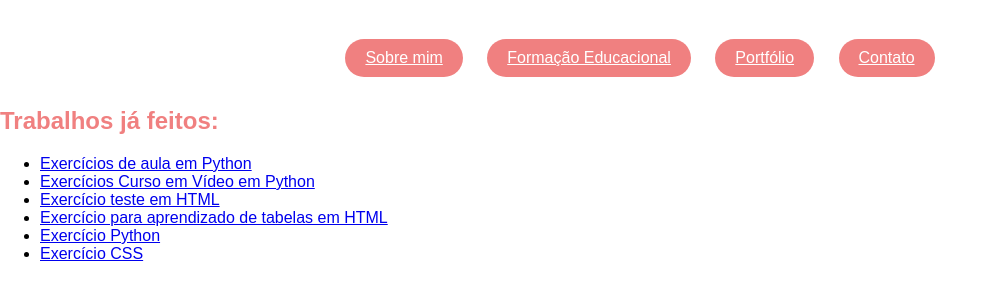
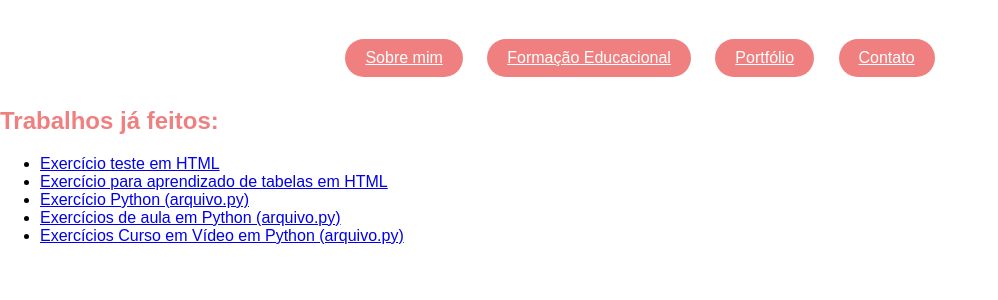
Before and after one commit to loey-y/gabrielathaisboff, a plain HTML site: page portfolio.html in a window 1280 px wide. Shown: the part 78-378 px from the top of the page, without its empty margins (0-998 px from the left). Drawn offline with Linux system fonts and the light colour scheme.

Commit message:
Update portfolio.html

```diff
--- a/portfolio.html
+++ b/portfolio.html
@@ -57,12 +57,11 @@
     </div>
     <h2>Trabalhos já feitos:</h2>
     <ul>
-        <li> <a href="exercicios_de_aula.py"> Exercícios de aula em Python</a> </li>
-        <li> <a href="exerciciospython01.py"> Exercícios Curso em Vídeo em Python</a> </li>
         <li> <a href="Exercício 1.html"> Exercício teste em HTML</a> </li>
         <li> <a href="Tabelas.html">Exercício para aprendizado de tabelas em HTML</a> </li>
-        <li> <a href="untitled4.py">Exercício Python</a></li>
-        <li> <a href="css.html">Exercício CSS</a></li>
+        <li> <a href="untitled4.py">Exercício Python (arquivo.py)</a></li>
+        <li> <a href="exercicios_de_aula.py"> Exercícios de aula em Python (arquivo.py) </a> </li>
+        <li> <a href="exerciciospython01.py"> Exercícios Curso em Vídeo em Python (arquivo.py)</a> </li>
     </ul>
 </body>
 </html>
```
